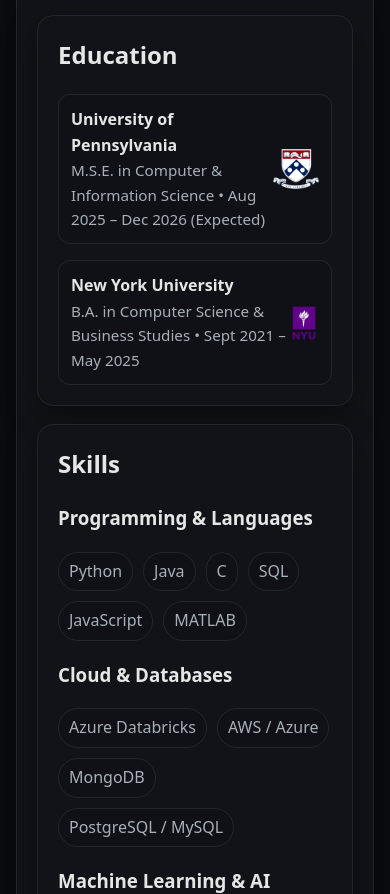
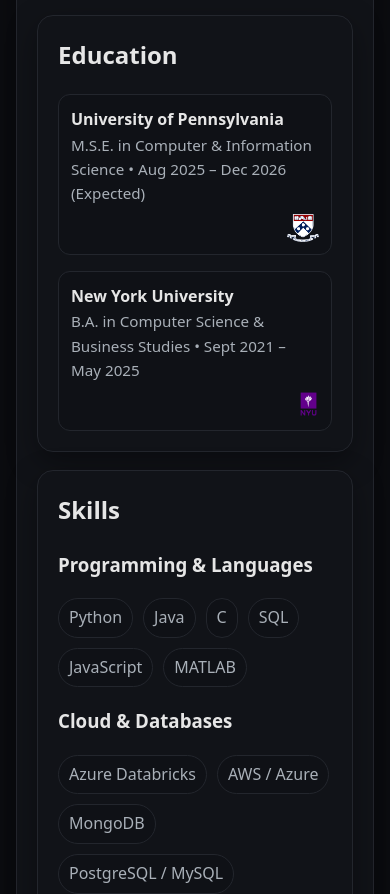
Before and after one commit to younghu312/younghu312.github.io, a plain HTML site: page index.html in a window 390 px wide. Shown: the part 833-1727 px from the top of the page. Drawn offline with Linux system fonts and the light colour scheme.

Commit message:
fix for mobile

```diff
--- a/assets/css/styles.css
+++ b/assets/css/styles.css
@@ -108,9 +108,25 @@ a:hover { text-decoration: underline; }
 }
 
 .edu-logo img {
-  max-height: 40px;  /* keeps logos balanced */
+  max-height: 40px;   /* desktop/tablet */
   width: auto;
   display: block;
+}
+
+@media (max-width: 700px) {
+  .edu-logo img {
+    max-height: 28px; /* shrink logos on mobile */
+  }
+
+  .edu-list li {
+    flex-direction: column;     /* stack text + logo */
+    align-items: flex-start;    /* keep alignment neat */
+    gap: 8px;                   /* add a little space */
+  }
+
+  .edu-logo {
+    align-self: flex-end;       /* logo aligns right if stacked */
+  }
 }
 
 
```
